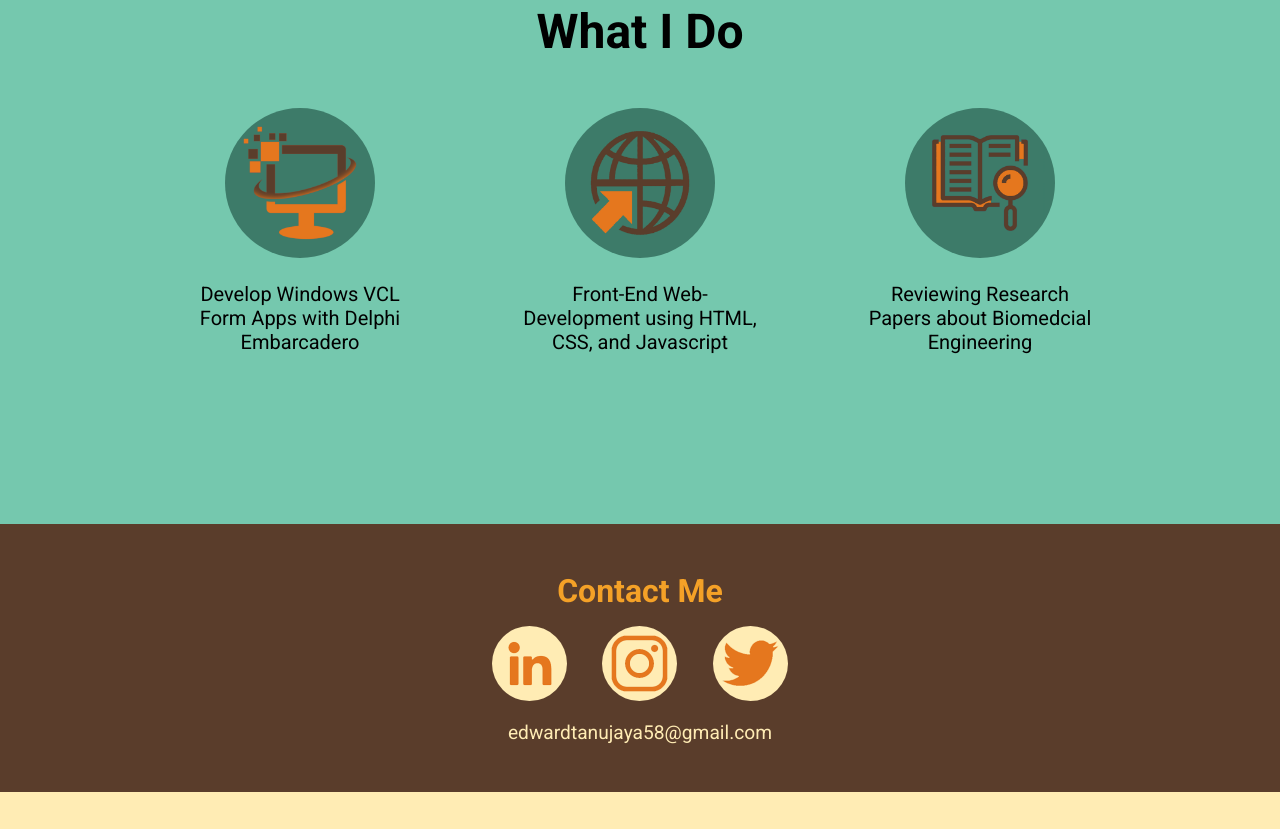
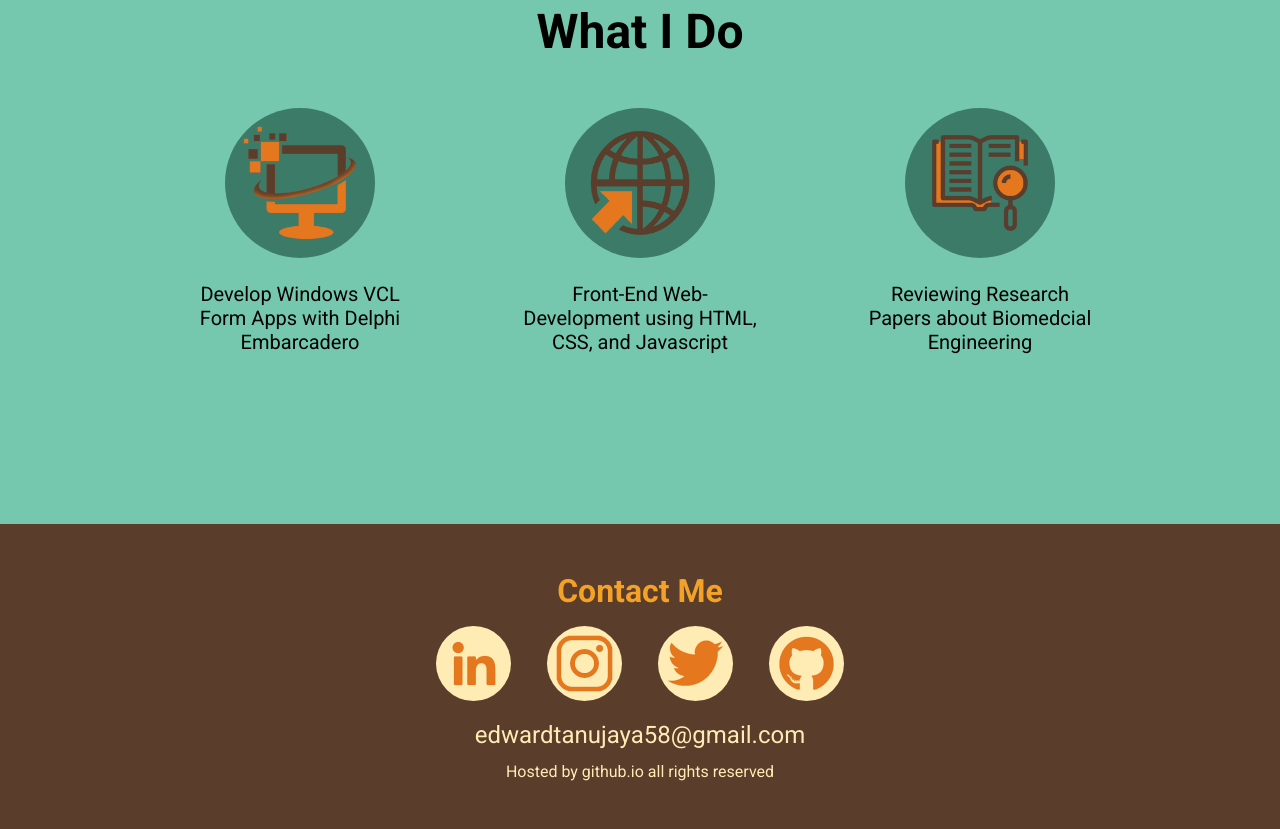
Before and after one commit to Sir-Thinkalot/Sir-Thinkalot.github.io, a plain HTML site: page About-Me/index.html in a window 1280 px wide. Shown: the part 967-1796 px from the top of the page. Before the commit the page ends 1759 px from the top, so only its background shows below. Drawn offline with Linux system fonts and the light colour scheme.

Commit message:
adding github

```diff
--- a/About-Me/Styles.css
+++ b/About-Me/Styles.css
@@ -198,7 +198,7 @@ footer .logo{
 
 footer .mail{
     color: #FFECB4;
-    font-size: 1.2em;
+    font-size: 1.5em;
     padding-top: .8em;
 }
 
@@ -211,3 +211,9 @@ footer .logo:focus{
 footer .mail:hover{
     text-decoration: underline;
 }
+
+footer p{
+    color: #FFECB4;
+    font-size: 1em;
+    padding-top: .8em;
+}
--- a/About-Me/index.html
+++ b/About-Me/index.html
@@ -70,8 +70,10 @@
                     <li><a href="https://www.linkedin.com/in/edward-tanujaya-8029081a7/" target="_blank"><img src="logo/linkedin.png" class="logo"></a></li>
                     <li><a href="https://www.instagram.com/sir.thinkalot/" target="_blank"><img src="logo/insta.png" class="logo"></a></li>
                     <li><a href="https://twitter.com/Sir_Thinkalott" target="_blank"><img src="logo/twitter.png" class="logo"></a></li>
+                    <li><a href="https://github.com/Sir-Thinkalot" target="_blank"><img src="logo/github.png" class="logo"></a></li>
                 </ul>
                 <a href="mailto:edwardtanujaya58@gmail.com" class="mail">edwardtanujaya58@gmail.com</a>
+                <p>Hosted by github.io all rights reserved</p>
             </div>
         </footer>
     </body>
```
Also changed, not shown: About-Me/Logo/github.png (added).
